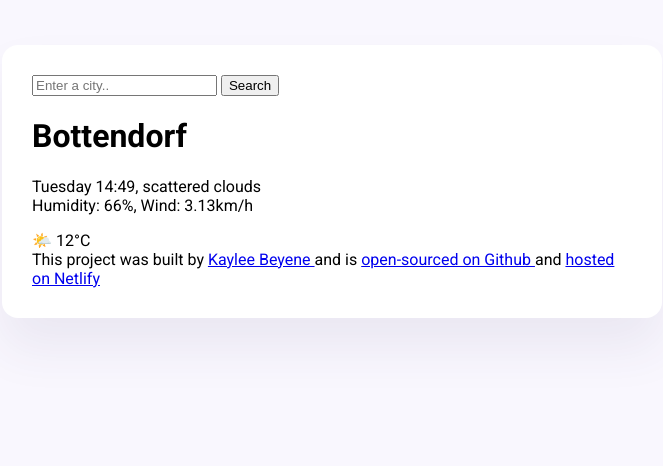
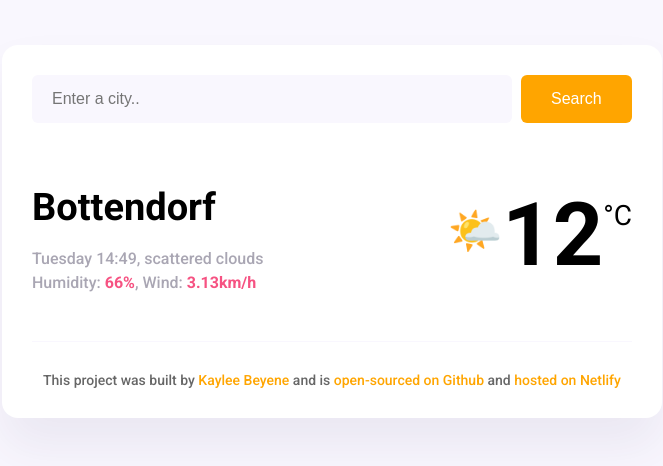
Before and after one commit to KayleeBeyene/meteo-app, a plain HTML site: page index.html in a window 1280 px wide. Shown: the whole page, without its empty margins (308-971 px from the left). Drawn offline with Linux system fonts and the light colour scheme.

Commit message:
Added basic CSS

```diff
--- a/index.html
+++ b/index.html
@@ -12,20 +12,29 @@
 <body>
     <div class="weather-app">
     <header>
-        <form>
-            <input type="search" placeholder="Enter a city.." required />
-            <input type="submit" value="Search">
+
+        <form class="search-form">
+            <input type="search" placeholder="Enter a city.." required class="search-form-input"/>
+            <input type="submit" value="Search" class="search-form-btn">
         </form>
     </header>
+    <main>
+    <div class="weather-app-data">
     <div>
-    <h1>Bottendorf</h1>
-    <p>
+    <h1 class="weather-app-city">Bottendorf</h1>
+    <p class="weather-app-details">
         Tuesday 14:49, scattered clouds
         <br />
-        Humidity: 66%, Wind: 3.13km/h
+        Humidity: <strong>66%</strong>, Wind: <strong>3.13km/h</strong>
     </p>
     </div>
-    <div>🌤️ 12°C</div>
+    <div class="weather-app-temperature-container">
+        <div class="weather-app-icon">🌤️</div>
+        <div class="weather-app-temperature">12</div>
+        <div class="weather-app-unit">°C</div>
+    </div>
+    </div>
+    </main>
     <footer>This project was built by <a href="https://github.com/KayleeBeyene" target="_blank">Kaylee Beyene </a>
     and is <a href="https://github.com/KayleeBeyene/meteo-app" target="_blank">open-sourced on Github </a>and <a href="https://kayleebeyeneweatherapp.netlify.app/" target="_blank">hosted on Netlify</a></footer>
 </div>
--- a/src/style.css
+++ b/src/style.css
@@ -1,6 +1,11 @@
 body {
     background-color: #f9f7fe;
     font-family: "Roboto", serif;
+}
+
+a {
+    color: orange;
+    text-decoration: none;
 }
 
 .weather-app {
@@ -11,3 +16,85 @@
     border-radius: 16px;
     padding: 30px;
 }
+
+header {
+    border-bottom: 1x solid #f9f7fe;
+    padding: 0 0 30px 0;
+}
+
+/* input bar form */
+.search-form-input {
+    background-color: #f9f7fe;
+    border: none;
+    border-radius: 6px;
+    width: 80%;
+    font-size: 16px;
+    padding: 15px 20px;
+}
+
+.search-form-btn {
+    background: orange;
+    padding: 15px 30px;
+    border: none;
+    font-size: 16px;
+    border-radius: 6px;
+    color: #fff;
+    margin-left: 5px;
+}
+
+/* App data */
+main {
+    padding: 30px 0;
+}
+
+.weather-app-data {
+    display: flex;
+    justify-content: space-between;
+}
+
+.weather-app-city {
+    margin: 0;
+    font-size: 38px;
+    line-height: 48px;
+}
+
+.weather-app-details {
+    font-size: 16px;
+    color: rgba(39, 33, 66, 0.4);
+    line-height: 24px;
+    font-weight: 500;
+}
+
+.weather-app-details strong {
+    color: #f65282;
+}
+
+.weather-app-temperature-container {
+    display: flex;
+}
+
+.weather-app-temperature{
+    font-size: 88px;
+    font-weight: bold;
+}
+
+.weather-app-icon {
+    font-size: 44px;
+    margin-top: 22px;
+    margin-left: 10px;
+}
+
+.weather-app-unit {
+    margin-top: 16px;
+    font-size: 28px;
+}
+
+/* footer */
+footer {
+    border-top: 1px solid #f9f7fe;
+    padding: 30px 0 0 0;
+    text-align: center;
+    font-size: 14px;
+    font-weight: 500;
+    color: rgba(0, 0, 0, 0.6);
+}
```
